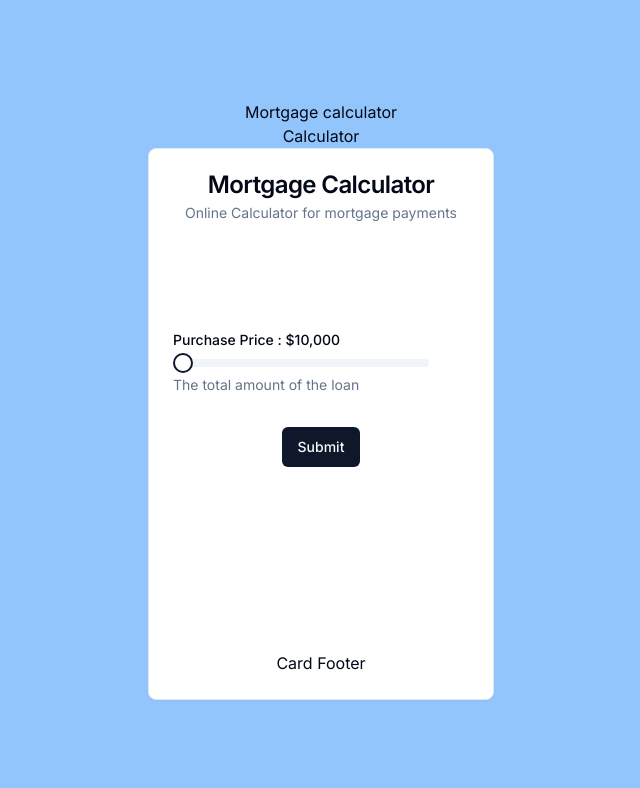
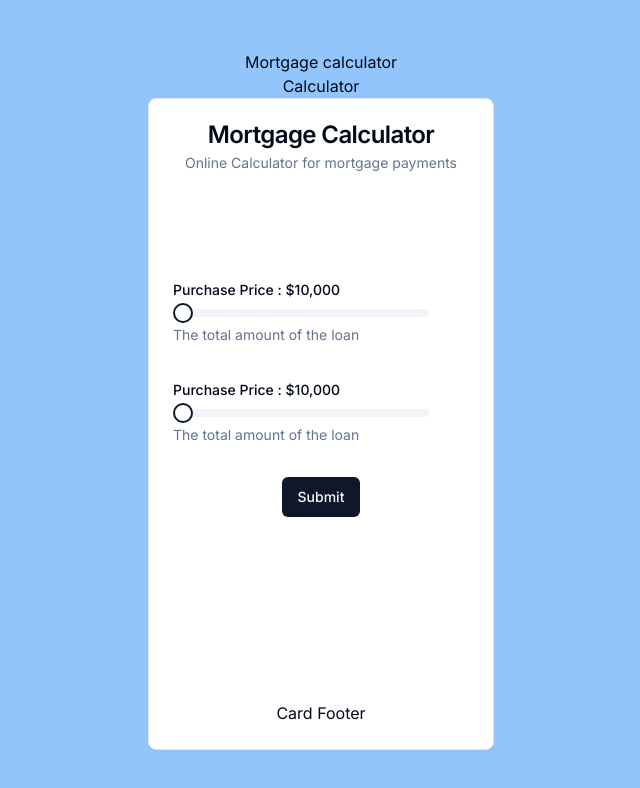
Before and after one commit to samlee088/mortgage-calculator, a Next.js app: page / in a window 1280 px wide. Shown: the top 788 px of the page, without its empty margins (319-959 px from the left). Built offline with nearby package versions, Linux system fonts and the light colour scheme.

Commit message:
update with components : -dynamic name for slider form updates

```diff
--- a/components/Calculator.tsx
+++ b/components/Calculator.tsx
@@ -27,7 +27,8 @@ import {
 } from "@/components/ui/card";
 
 const formSchema = z.object({
-  purchasePrice: z.number().positive({ message: "this👏is👏too👏big" }),
+  purchasePrice: z.number().positive(),
+  downPayment: z.number().positive(),
 });
 
 function Calculator() {
@@ -36,6 +37,7 @@ function Calculator() {
     resolver: zodResolver(formSchema),
     defaultValues: {
       purchasePrice: 1,
+      downPayment: 1,
     },
   });
 
@@ -45,12 +47,22 @@ function Calculator() {
     // ✅ This will be type-safe and validated.
     form.setValue("purchasePrice", values.purchasePrice);
     console.log(values);
+
+    /* Formula for mortgage payments: M = P[r(1+r)^n/((1+r)^n)-1)]
+    M = the total monthly mortgage payment
+    P = the principal loan amount(Purchase Price - Down Payment)
+    r = your monthly interest rate
+    n = number of payments over the loan’s lifetime. */
   }
 
   // Slider change function
-  function slideChange(value: number[]) {
+  function slideChange(value: number[], name: "purchasePrice" | "downPayment") {
     console.log(value[0]);
-    form.setValue("purchasePrice", value[0]);
+    // form.setValue(
+    //   name == "purchasePrice" ? "purchasePrice" : "downPayment",
+    //   value[0]
+    // );
+    form.setValue(name, value[0]);
   }
 
   return (
@@ -74,6 +86,23 @@ function Calculator() {
                 name="purchasePrice"
                 render={() => (
                   <SlideDisplay
+                    name="purchasePrice"
+                    slideChange={slideChange}
+                    max={1000000}
+                    min={10000}
+                    step={10000}
+                    className="w-64"
+                    formDescription="The total amount of the loan"
+                    formLabel="Purchase Price : $"
+                  />
+                )}
+              />
+              <FormField
+                control={form.control}
+                name="downPayment"
+                render={() => (
+                  <SlideDisplay
+                    name="downPayment"
                     slideChange={slideChange}
                     max={1000000}
                     min={10000}
--- a/components/SlideDisplay.tsx
+++ b/components/SlideDisplay.tsx
@@ -13,6 +13,8 @@ import {
   FormMessage,
 } from "@/components/ui/form";
 
+type T = "purchasePrice" | "downPayment";
+
 type SliderDisplayProps = {
   max: number;
   min: number;
@@ -20,7 +22,8 @@ type SliderDisplayProps = {
   className: string;
   formDescription: string;
   formLabel: string;
-  slideChange: (value: number[]) => void;
+  name: T;
+  slideChange: (value: number[], name: T) => void;
 };
 
 function SlideDisplay({
@@ -30,14 +33,16 @@ function SlideDisplay({
   className,
   formDescription,
   formLabel,
+  name,
   slideChange,
 }: SliderDisplayProps) {
   const [purchasePriceDisplay, setPurchasePriceDisplay] = useState("10,000");
 
-  function updateSliderHeader(value: number[]) {
+  function updateSliderHeader(value: number[], name: "purchasePrice" | "downPayment") {
     console.log(value[0]);
     setPurchasePriceDisplay(value[0].toLocaleString());
-    slideChange(value);
+    console.log(name);
+    slideChange(value, name);
   }
 
   return (
@@ -49,7 +54,7 @@ function SlideDisplay({
       <FormControl>
         <div className="flex items-center">
           <Slider
-            onValueChange={(value) => updateSliderHeader(value)}
+            onValueChange={(value) => updateSliderHeader(value, name)}
             max={max}
             min={min}
             step={step}
```
